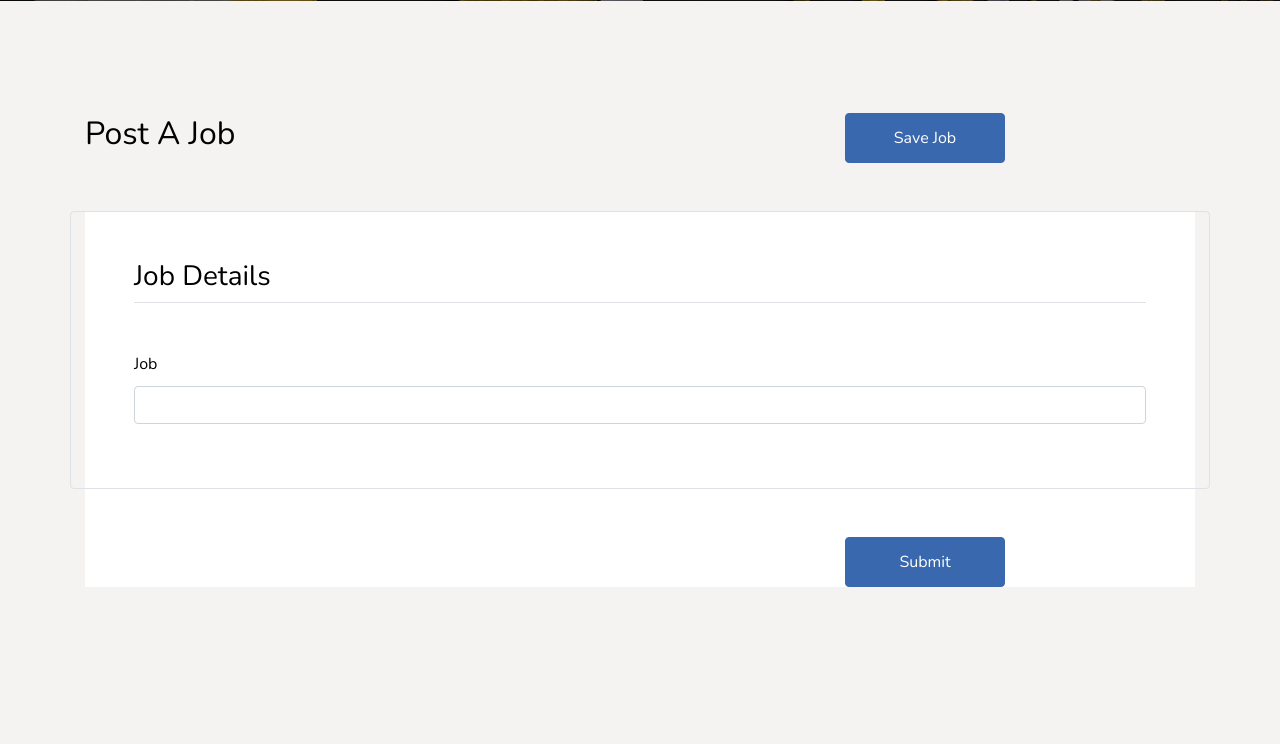
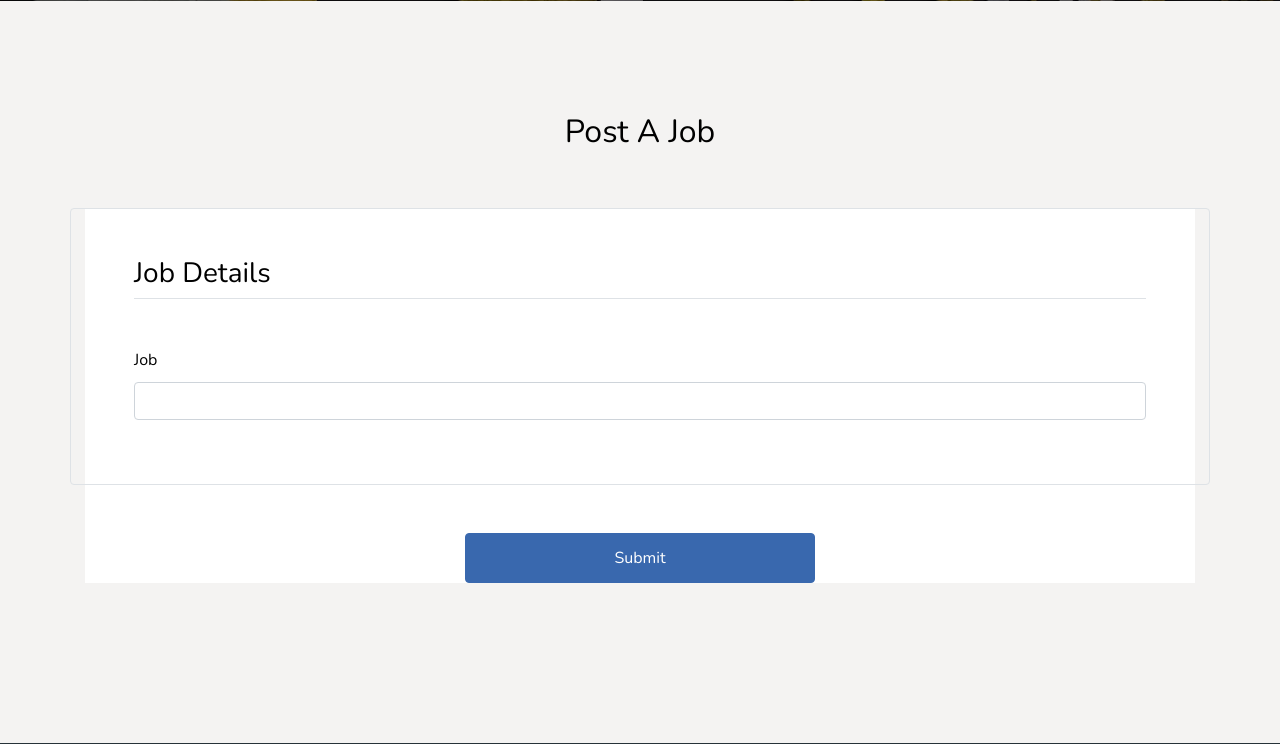
Before and after one commit to CarlosM2002/pasantias-ucv, a Django app: template Job-Portal/template/jobapp/post-job.html in a window 1280 px wide. Shown: the part 370-1114 px from the top of the page. Run offline with Django 3.2, Linux system fonts and the light colour scheme; the template is opened without the code that fills it: values that come from a table or form of the project are taken from there, others are empty; parts of the project's set-up code (start-up, migrations or seed data) failed here and were passed over; some libraries are stand-ins or nearby versions; some web fonts are replaced.

Commit message:
Formulario corregido

```diff
--- a/Job-Portal/template/jobapp/post-job.html
+++ b/Job-Portal/template/jobapp/post-job.html
@@ -23,21 +23,9 @@
 <section class="site-section">
   <div class="container">
 
-    <div class="row align-items-center mb-5">
-      <div class="col-lg-8 mb-4 mb-lg-0">
-        <div class="d-flex align-items-center">
-          <div>
-            <h2>Post A Job</h2>
-          </div>
-        </div>
-      </div>
-      <div class="col-lg-4">
-        <div class="row">
-
-          <div class="col-6">
-            <a href="#" class="btn btn-block btn-primary btn-md">Save Job</a>
-          </div>
-        </div>
+    <div class="row justify-content-center mb-5">
+      <div class="col-12 text-center">
+        <h2>Post A Job</h2>
       </div>
     </div>
     <form method="POST" enctype="multipart/form-data">
@@ -140,15 +128,11 @@
         </div>
       </div>
 
-      <div class="row align-items-center mb-5">
-        <div class="col-lg-4 ml-auto">
-          <div class="row">
-            <div class="col-6">
-
-              <input class="btn btn-block btn-primary btn-md" type="submit" value="Submit">
-            </div>
-          </div>
+      <div class="row justify-content-center mb-5">
+        <div class="col-8 col-sm-6 col-md-4">
+          <input class="btn btn-block btn-primary btn-md" type="submit" value="Submit">
         </div>
+      </div>
     </form>
 
   </div>
```
Also changed, not shown: Job-Portal/db.sqlite3.
